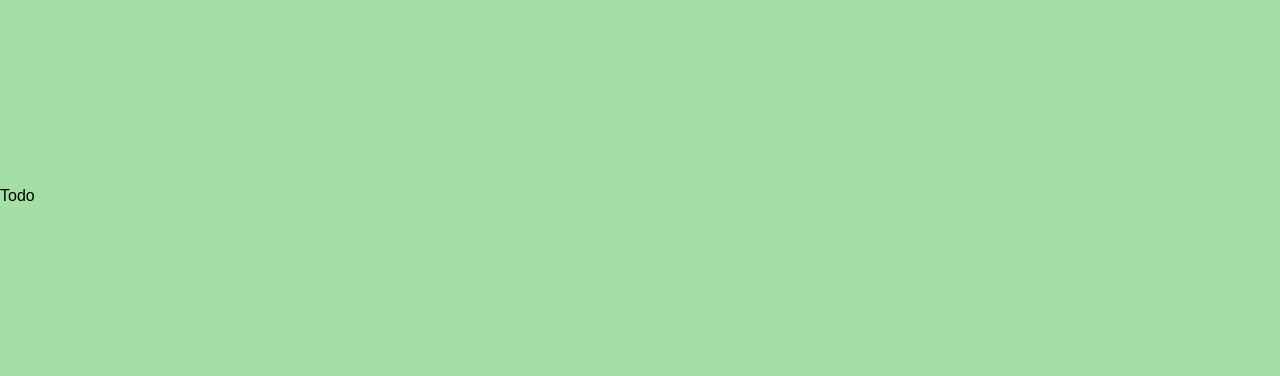
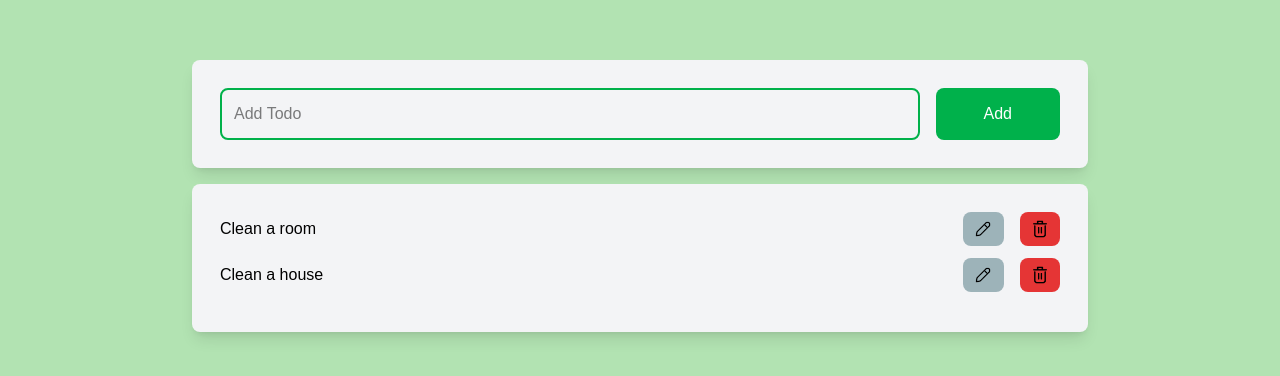
Before and after one commit to FilipTota/todo-pern-frontend, a React (Vite) app: page / in a window 1280 px wide. Shown: the part 204-580 px from the top of the page. Built offline with nearby package versions, Linux system fonts and the light colour scheme.

Commit message:
Todo app design, input, button, todolist components added

```diff
--- a/src/App.tsx
+++ b/src/App.tsx
@@ -1,7 +1,24 @@
+import Input from "./components/Input";
+import Button from "./components/Button";
+import TodoList from "./components/TodoList";
 import "./App.css";
 
 function App() {
-  return <div>Todo</div>;
+  return (
+    <div className="min-h-screen flex items-center justify-center">
+      <div className="flex flex-col w-[70%] min-w-[29em] max-w-[60em]">
+        <div className="bg-gray-100 p-7 rounded-lg shadow-lg ">
+          <div className="flex">
+            <Input type="text" placeholder="Add Todo" />
+            <Button text="Add" />
+          </div>
+        </div>
+        <div className="bg-gray-100 p-7 rounded-lg shadow-lg mt-4">
+          <TodoList />
+        </div>
+      </div>
+    </div>
+  );
 }
 
 export default App;
--- /dev/null
+++ b/src/components/Button.tsx
@@ -0,0 +1,41 @@
+import React from "react";
+
+interface ButtonProps {
+  text: string;
+  background?: string;
+  padding?: string;
+  margin?: string;
+  imageSrc?: string;
+}
+
+const Button: React.FC<ButtonProps> = ({
+  text,
+  imageSrc,
+  background,
+  padding,
+  margin,
+}) => {
+  return (
+    <>
+      <button
+        style={{
+          background: background,
+          padding: padding,
+          margin: margin,
+        }}
+        className="py-2 px-12 bg-[rgb(0,_177,_75)] rounded-lg text-white cursor-pointer ml-4"
+      >
+        {imageSrc ? (
+          <img
+            src={imageSrc}
+            className="w-4.5 h-4.5 object-contain text-white"
+          />
+        ) : (
+          text
+        )}
+      </button>
+    </>
+  );
+};
+
+export default Button;
--- /dev/null
+++ b/src/components/Input.tsx
@@ -0,0 +1,20 @@
+import React from "react";
+
+interface InputProps {
+  type: string;
+  placeholder: string;
+}
+
+const Input: React.FC<InputProps> = ({ type, placeholder }) => {
+  return (
+    <>
+      <input
+        type={type}
+        placeholder={placeholder}
+        className="p-3 border-2 border-[rgb(0,_177,_74)] rounded-lg focus:outline-none w-full"
+      />
+    </>
+  );
+};
+
+export default Input;
--- /dev/null
+++ b/src/components/TodoList.tsx
@@ -0,0 +1,48 @@
+import Button from "./Button";
+import editIcon from "../images/edit-icon.png";
+import deleteIcon from "../images/delete-icon.png";
+
+const TodoList = () => {
+  return (
+    <>
+      <ul>
+        <li className="flex justify-between items-center mb-3">
+          <p>Clean a room</p>
+          <div>
+            <Button
+              text="Edit"
+              background="rgb(157 179 185)"
+              padding="0.5em 0.7em"
+              imageSrc={editIcon}
+            />
+            <Button
+              text="Delete"
+              background="rgb(229 53 53)"
+              padding="0.5em 0.7em"
+              imageSrc={deleteIcon}
+            />
+          </div>
+        </li>
+        <li className="flex justify-between items-center mb-3">
+          <p>Clean a house</p>
+          <div>
+            <Button
+              text="Edit"
+              background="rgb(157 179 185)"
+              padding="0.5em 0.7em"
+              imageSrc={editIcon}
+            />
+            <Button
+              text="Delete"
+              background="rgb(229 53 53)"
+              padding="0.5em 0.7em"
+              imageSrc={deleteIcon}
+            />
+          </div>
+        </li>
+      </ul>
+    </>
+  );
+};
+
+export default TodoList;
--- a/src/index.css
+++ b/src/index.css
@@ -1,10 +1,9 @@
+@tailwind utilities;
 @import "tailwindcss";
 
 body {
   margin: 0;
   font-family: Arial, Helvetica, sans-serif;
-  display: flex;
-  place-items: center;
   min-height: 100vh;
-  background: rgb(165 223 165);
+  background: rgb(178 227 178);
 }
```
Also changed, not shown: src/images/delete-icon.png (added), src/images/edit-icon.png (added).
